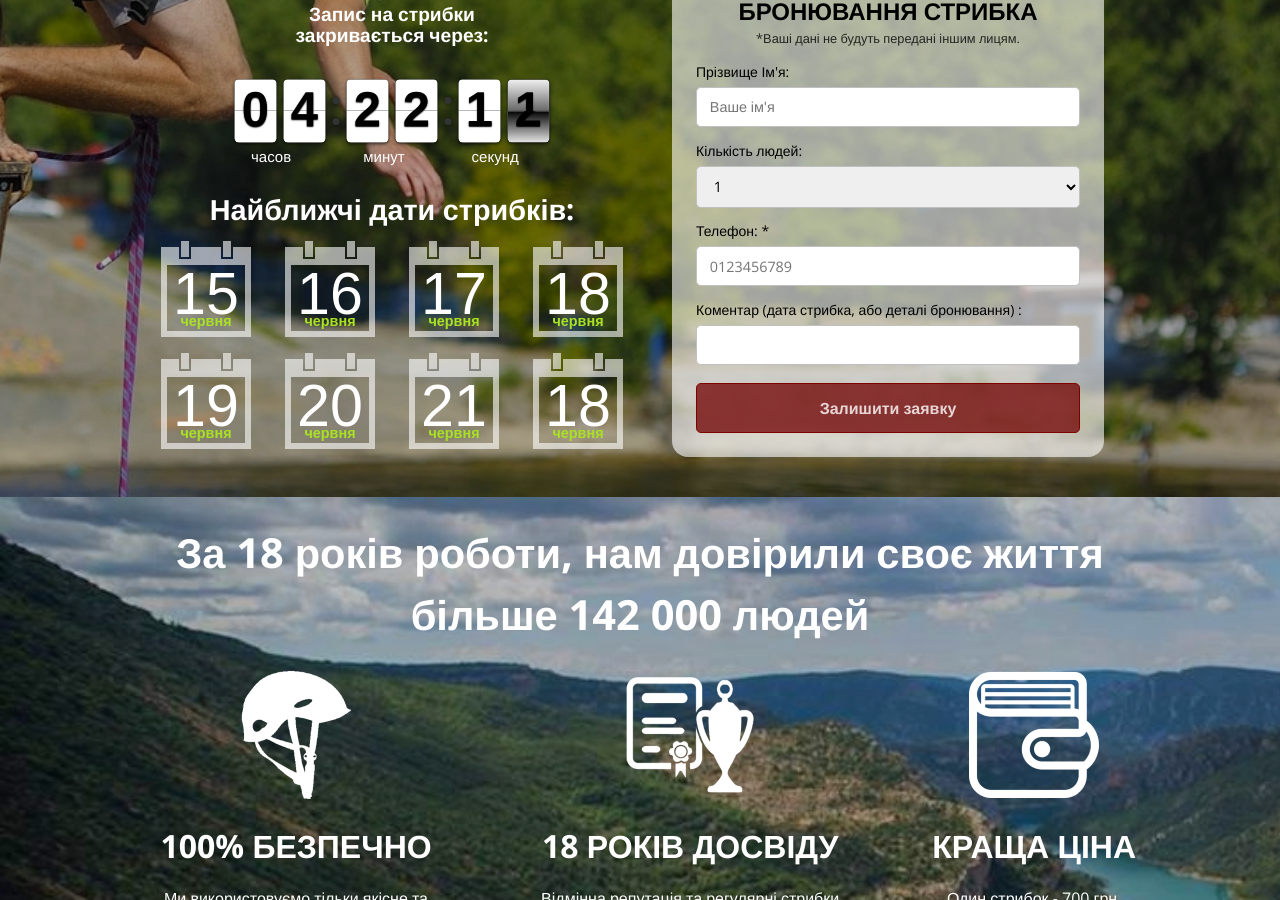
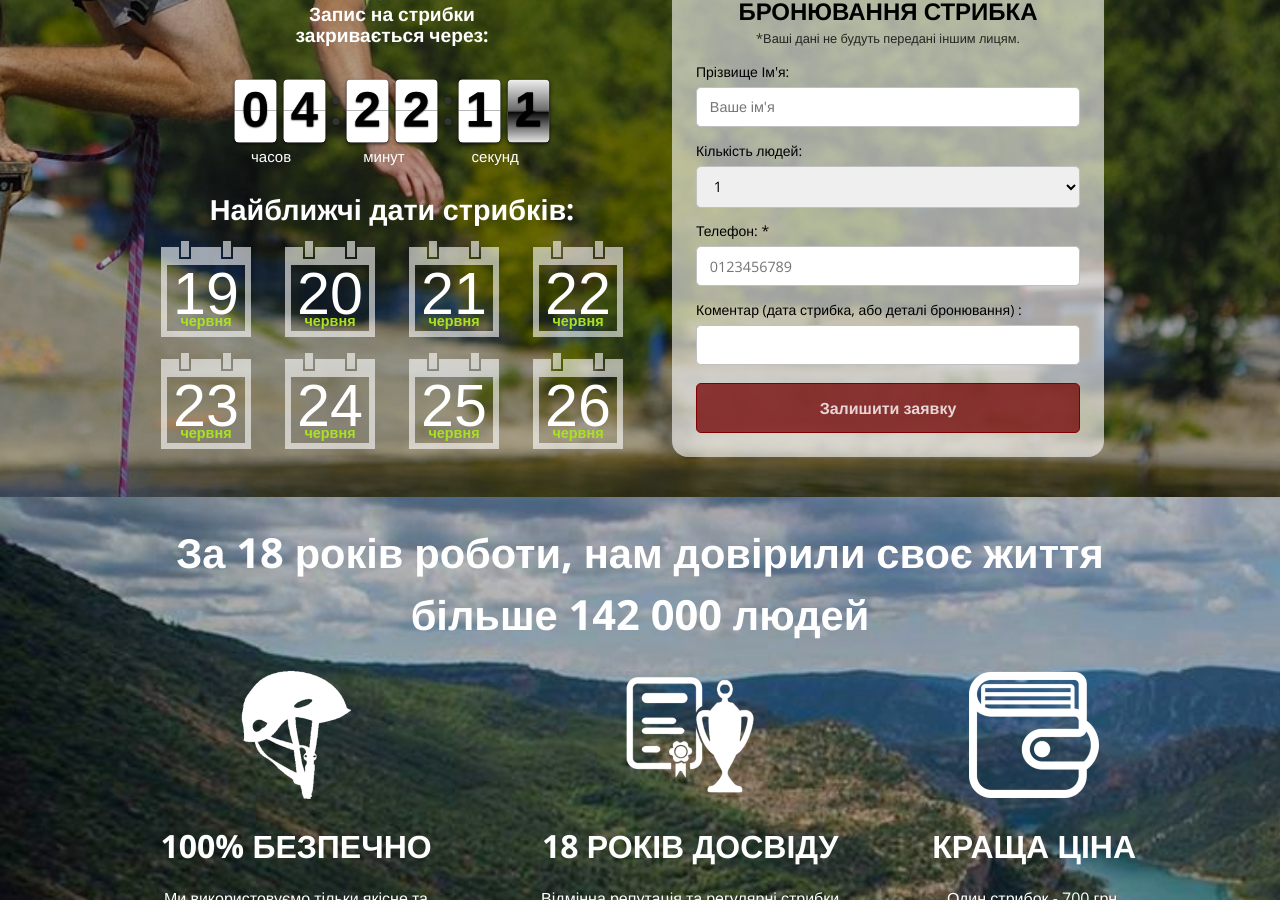
Before and after one commit to Andreyfilko/go-jump, a Jekyll site: the page built from index.md, in a window 1280 px wide and 900 px high, scrolled down 499 px. Built offline with Jekyll 4.4.1, drawn with Linux system fonts in a browser that asks for light colours; some web fonts are replaced; some of the changed text lies outside the part shown.

Commit message:
Update _config.yml

```diff
--- a/_config.yml
+++ b/_config.yml
@@ -35,11 +35,11 @@ google_analytics:
 theme: jekyll-theme-cayman
 
 dates:
-  - 2026-06-15
-  - 2026-06-16
-  - 2026-06-17
-  - 2026-06-18
   - 2026-06-19
   - 2026-06-20
   - 2026-06-21
-  - 2026-06-18
+  - 2026-06-22
+  - 2026-06-23
+  - 2026-06-24
+  - 2026-06-25
+  - 2026-06-26
```
